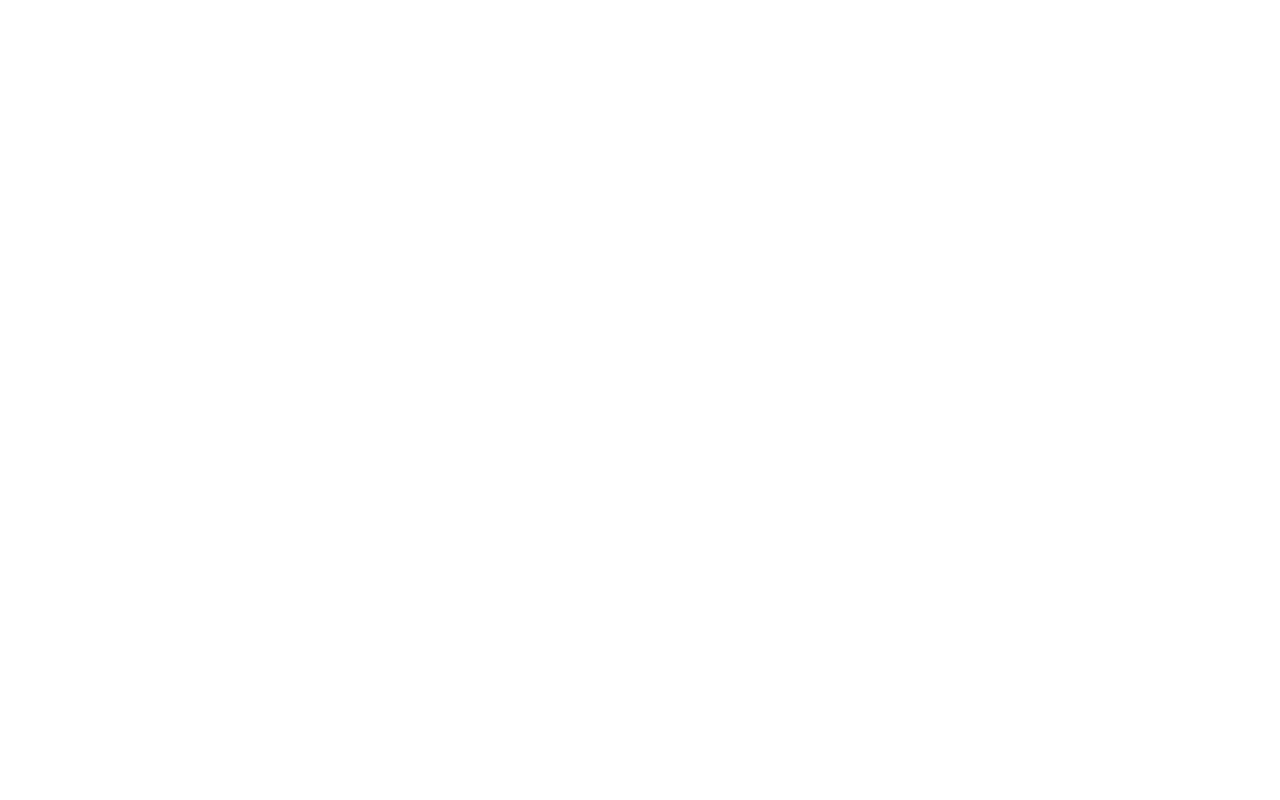
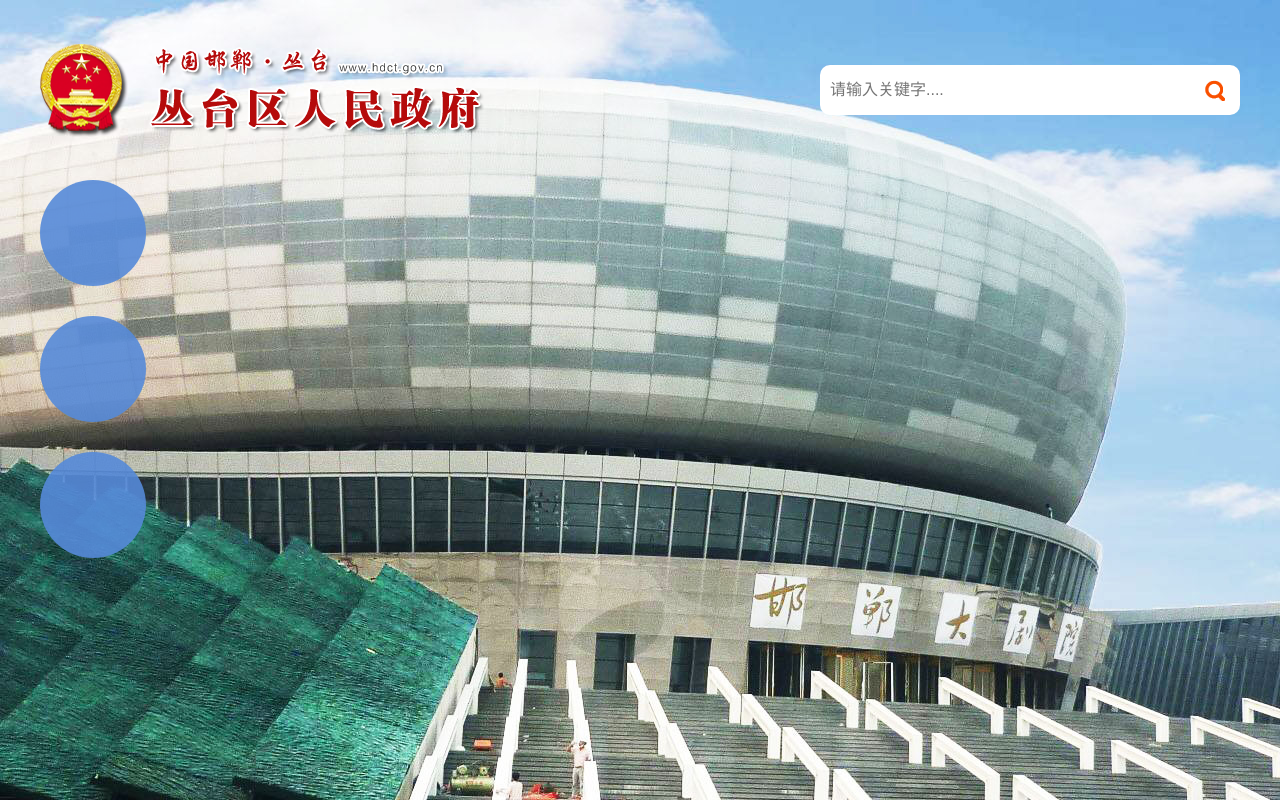
Before and after one commit to uudiv/ctqrmzf, a plain HTML site: page index.html in a window 1280 px wide. Drawn offline with Linux system fonts and the light colour scheme.

Commit message:
首页背景效果，页面布局

```diff
--- a/css/base.css
+++ b/css/base.css
@@ -3,7 +3,7 @@
 html, body, ul, li, ol, dl, dd, dt, p, h1, h2, h3, h4, h5, h6, form, fieldset, legend, img { margin:0; padding:0; }
 fieldset, img,input,button { border:none; padding:0;margin:0;outline-style:none; }
 ul, ol { list-style:none; }
-input { padding-top:0; padding-bottom:0; font-family: "SimSun","宋体";}
+input { padding-top:0; padding-bottom:0;}
 select, input { vertical-align:middle;}
 select, input, textarea { font-size:12px; margin:0; }
 textarea { resize:none; } /*防止拖动*/
@@ -22,7 +22,7 @@ a {
     font-family: 'Microsoft YaHei';
 }
 img {
-	display: block;
+	/* display: block; */
 }
 .clearfix:after{clear:both;}
 .clearfix{
--- a/index.html
+++ b/index.html
@@ -11,10 +11,51 @@
 </head>
 
 <body>
+    <div class="body_bg">
+        <ul>
+            <li style="background-image: url(images/body_bg1.jpg);"></li>
+            <li style="background-image: url(images/body_bg2.jpg);"></li>
+        </ul>
+    </div>
+    <div class="header clearfix">
+        <div class="w clearfix">
+            <div class="logo">
+                <div><img src="images/logo.png" alt=""></div>
+            </div>
+            <div class="search">
+                <form action="#">
+                    <input type="text" placeholder="请输入关键字....">
+                    <span><img src="images/search.png" alt=""></span>
+                </form>
+            </div>
+        </div>
+    </div>
+    <div class="container">
+        <div class="w">
+            <div class="nav">
+                <ul>
+                    <li>
+                        <a href="#"></a>
+                    </li>
+                    <li>
+                        <a href="#"></a>
+                    </li>
+                    <li>
+                        <a href="#"></a>
+                    </li>
+                </ul>
+            </div>
+            <div class="content">
 
+            </div>
+        </div>
+    </div>
 
+    <div class="footer">
+        <div class="w">
 
-
+        </div>
+    </div>
 
 
 
@@ -23,6 +64,7 @@
 
 
     <script src="lib/jquery/jquery.min.js"></script>
+    <script src="js/index.js"></script>
 </body>
 
 </html>
--- a/js/index.js
+++ b/js/index.js
@@ -1,27 +1,41 @@
 $(function () {
-	$('.lbt_news .top ul li').on('mouseover', function () {
-		$(this).addClass("now").siblings().removeClass("now");
-		$('.lbt_news .top > a').attr('href', $(this).children().attr('href'))
-		$('.lbt_news .bottom>div').eq($(this).index()).stop().fadeIn().siblings().stop().fadeOut();
-	});
-	lbt_wz(".lbt .img li", ".lbt .img", ".lbt .num", ".lbt .num li", ".lbt", "now", 617, ".lbt .hwz > div");
-	jQuery(".picScroll-left").slide({
-		titCell: ".hd ul",
-		mainCell: ".bd ul",
-		autoPage: true,
-		effect: "left",
-		autoPlay: true,
-		scroll: 5,
-		vis: 5,
-		delayTime: 1000
-	});
-	$('.box3 .left ul li').on('click',function(){
-		$(this).addClass("now").siblings().removeClass("now");
-		$('.box3 .right > div').eq($(this).index()).stop().fadeIn().siblings().stop().fadeOut();
+	var body_bg_num = 1
+	$('.body_bg').css('height', $(window).height())
+	$(window).resize(function () {
+		$('.body_bg').css('height', $(window).height())
 	})
-	$('.zcjd .top ul li').on('mouseover', function () {
-		$(this).addClass("now").siblings().removeClass("now");
-		$('.zcjd .top > a').attr('href', $(this).children().attr('href'))
-		$('.zcjd .bottom>div').eq($(this).index()).stop().fadeIn().siblings().stop().fadeOut();
-	});
+	$('.body_bg li:nth-child(' + body_bg_num + ')').fadeIn(1000)
+	// setInterval(() => {
+	// 	if (body_bg_num === 2) {
+	// 		body_bg_num = 0
+	// 	}
+	// 	$('.body_bg li').fadeOut(1000)
+	// 	$('.body_bg li:nth-child(' + ++body_bg_num + ')').fadeIn(1000)
+	// }, 3500)
+
+	// $('.lbt_news .top ul li').on('mouseover', function () {
+	// 	$(this).addClass("now").siblings().removeClass("now");
+	// 	$('.lbt_news .top > a').attr('href', $(this).children().attr('href'))
+	// 	$('.lbt_news .bottom>div').eq($(this).index()).stop().fadeIn().siblings().stop().fadeOut();
+	// });
+	// lbt_wz(".lbt .img li", ".lbt .img", ".lbt .num", ".lbt .num li", ".lbt", "now", 617, ".lbt .hwz > div");
+	// jQuery(".picScroll-left").slide({
+	// 	titCell: ".hd ul",
+	// 	mainCell: ".bd ul",
+	// 	autoPage: true,
+	// 	effect: "left",
+	// 	autoPlay: true,
+	// 	scroll: 5,
+	// 	vis: 5,
+	// 	delayTime: 1000
+	// });
+	// $('.box3 .left ul li').on('click',function(){
+	// 	$(this).addClass("now").siblings().removeClass("now");
+	// 	$('.box3 .right > div').eq($(this).index()).stop().fadeIn().siblings().stop().fadeOut();
+	// })
+	// $('.zcjd .top ul li').on('mouseover', function () {
+	// 	$(this).addClass("now").siblings().removeClass("now");
+	// 	$('.zcjd .top > a').attr('href', $(this).children().attr('href'))
+	// 	$('.zcjd .bottom>div').eq($(this).index()).stop().fadeIn().siblings().stop().fadeOut();
+	// });
 })
--- a/less/index.less
+++ b/less/index.less
@@ -1 +1,88 @@
 // out: ../css/index.css, compress: true, sourceMap: false
+
+.body_bg {
+    position: fixed;
+    z-index: -1;
+    width: 100%;
+
+    ul {
+        width: 100%;
+        height: 100%;
+
+        li {
+            position: absolute;
+            top: 0;
+            left: 0;
+            width: 100%;
+            height: 100%;
+            background-repeat: no-repeat;
+            background-position: top center;
+            display: none;
+        }
+    }
+}
+
+.header {
+    .w {
+        height: 180px;
+    }
+
+    .logo {
+        float: left;
+        height: 100%;
+        display: table;
+
+        div {
+            display: table-cell;
+            vertical-align: middle;
+        }
+    }
+
+    .search {
+        float: right;
+        height: 100%;
+        display: table;
+
+        form {
+            display: table-cell;
+            vertical-align: middle;
+
+            input {
+                width: 360px;
+                height: 50px;
+                padding: 0 0 0 10px;
+                font-size: 16px;
+                color: #000;
+                border-radius: 10px 0 0 10px;
+                background-color: #fff;
+            }
+
+            span {
+                float: right;
+                width: 50px;
+                height: 50px;
+                background-color: #fff;
+                border-radius: 0 10px 10px 0;
+                text-align: center;
+                line-height: 50px;
+                cursor: pointer;
+            }
+        }
+
+    }
+}
+
+.nav {
+    ul {
+        li {
+            width: 106px;
+            height: 106px;
+            background-color: rgba(86, 138, 217, 0.9);
+            border-radius: 50%;
+
+            +li {
+                margin-top: 30px;
+            }
+        }
+    }
+}
```
Also changed, not shown: css/index.css, images/body_bg1.jpg (added), images/body_bg2.jpg (added), images/logo.png (added), images/search.png (added).
